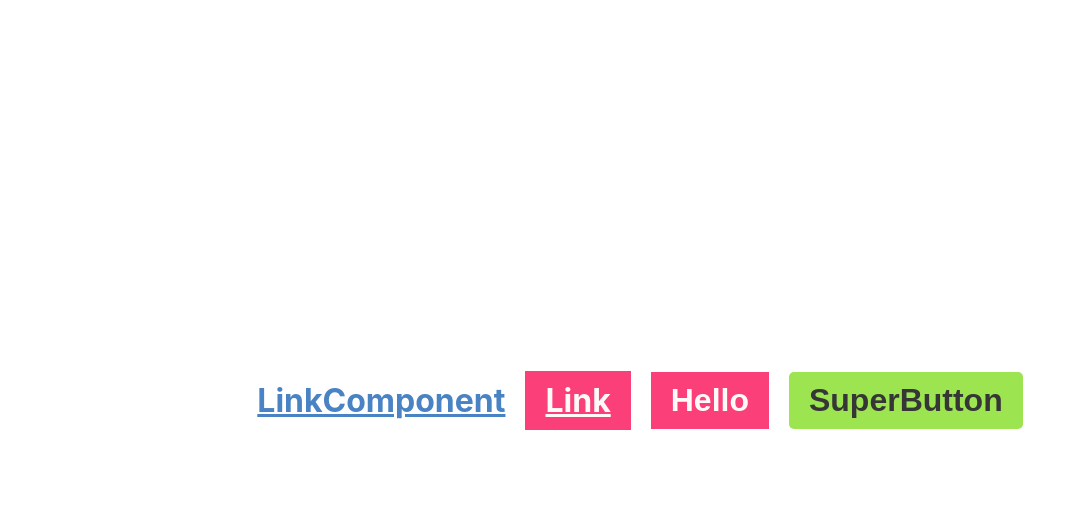
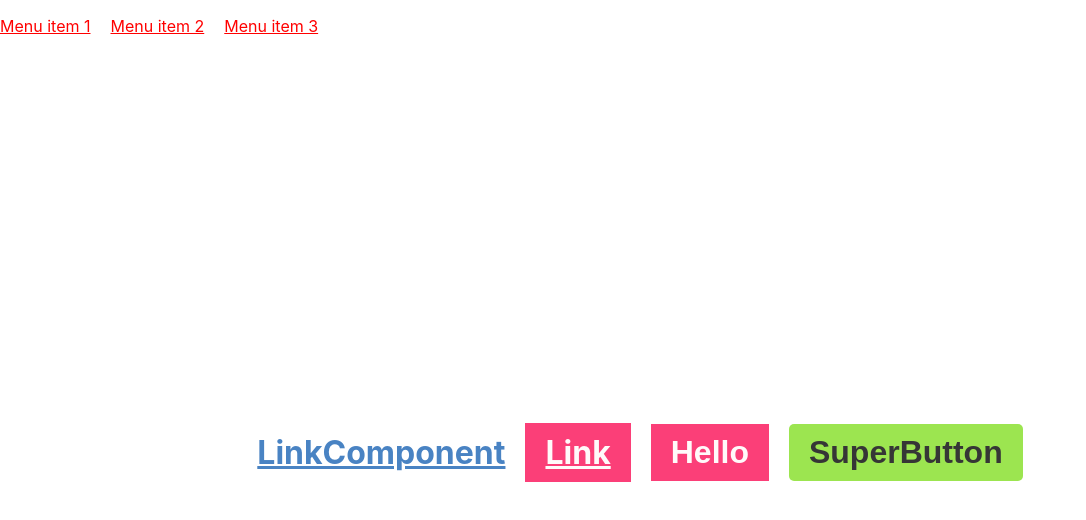
Before and after one commit to CrusaderDen/learning-style-components-for-React, a React (Create React App) app: page / in a window 1280 px wide. Shown: the top 520 px of the page, without its empty margins (0-1086 px from the left). Built offline with nearby package versions, Linux system fonts and the light colour scheme.

Commit message:
Test style-components API

```diff
--- a/src/App.tsx
+++ b/src/App.tsx
@@ -1,10 +1,18 @@
 import React from 'react';
 import styled from "styled-components";
+import {StyledBtn} from "./Components/Button.styled";
 
 
 function App() {
     return (
         <div className="App">
+            <Menu>
+                <ul>
+                    <li><a href="#">Menu item 1</a></li>
+                    <li><a href="#">Menu item 2</a></li>
+                    <li><a href="#">Menu item 3</a></li>
+                </ul>
+            </Menu>
             <Box>
                 <StyledBtn as={Link} href={'#'}>LinkComponent</StyledBtn>
                 <StyledBtn as={'a'} href={'#'}>Link</StyledBtn>
@@ -17,23 +25,7 @@
 
 export default App;
 
-const StyledBtn = styled.button`
-    border: none;
-    background-color: #fb3f78;
-    padding: 10px 20px;
-    color: snow;
-    font-size: 2rem;
-    font-weight: 700;
 
-    &:hover {
-        background-color: #3577ad;
-    }
-
-    &:last-child {
-        background-color: #9ce550;
-    }
-
-`
 const Link = styled.a`
     color: #4983c3;
     font-size: 2rem;
@@ -56,4 +48,27 @@
     justify-content: center;
     align-items: center;
     gap: 20px;
+
+    button {
+        cursor: pointer;
+    }
+
+    ${Link} {
+        cursor: zoom-in;
+    }
 `
+const Menu = styled.nav`
+    ul {
+        list-style: none;
+        padding: 0;
+        display: flex;
+
+        li > a {
+            color: red;
+        }
+
+        li + li {
+            margin-left: 20px;
+        }
+    }
+`
--- /dev/null
+++ b/src/Components/Button.styled.tsx
@@ -0,0 +1,20 @@
+import styled from "styled-components";
+
+export const StyledBtn = styled.button`
+    border: none;
+    background-color: #fb3f78;
+    padding: 10px 20px;
+    color: snow;
+    font-size: 2rem;
+    font-weight: 700;
+
+    &:last-child {
+        background-color: #9ce550;
+    }
+
+    &:hover {
+        background-color: #3577ad;
+    }
+
+
+`
```
